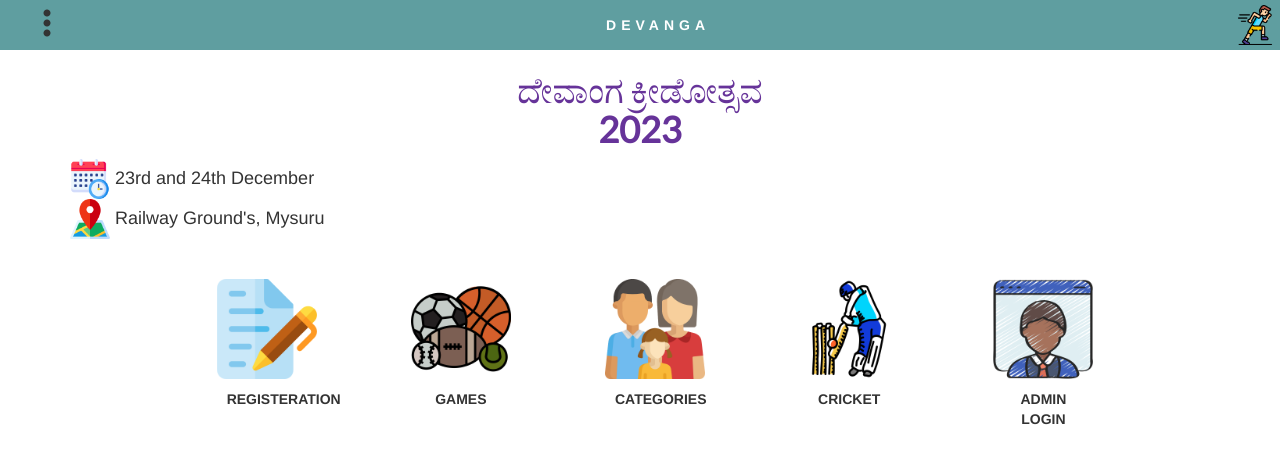
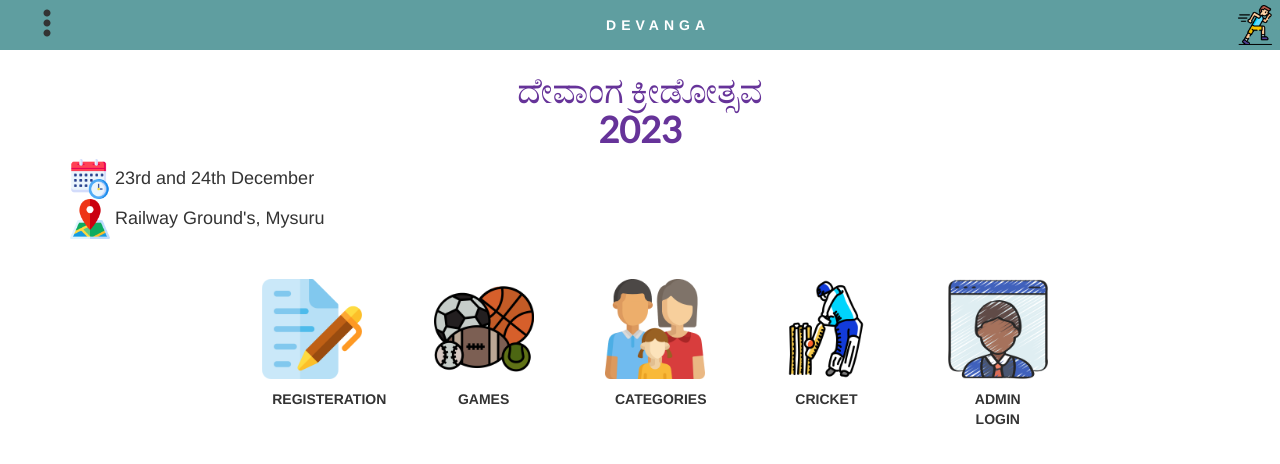
Before and after one commit to sagar-shivappa/SportsClient, an Angular app: page / in a window 1280 px wide. Shown: the top 464 px of the page. Built offline with nearby package versions, Linux system fonts and the light colour scheme.

Commit message:
Icon gap fix

```diff
--- a/src/app/shared-module/features/features.component.scss
+++ b/src/app/shared-module/features/features.component.scss
@@ -1,7 +1,7 @@
 .card-block {
   display: flex;
   flex-wrap: wrap;
-  gap: 3%;
+  gap: 1%;
   justify-content: center;
 }
 
```
